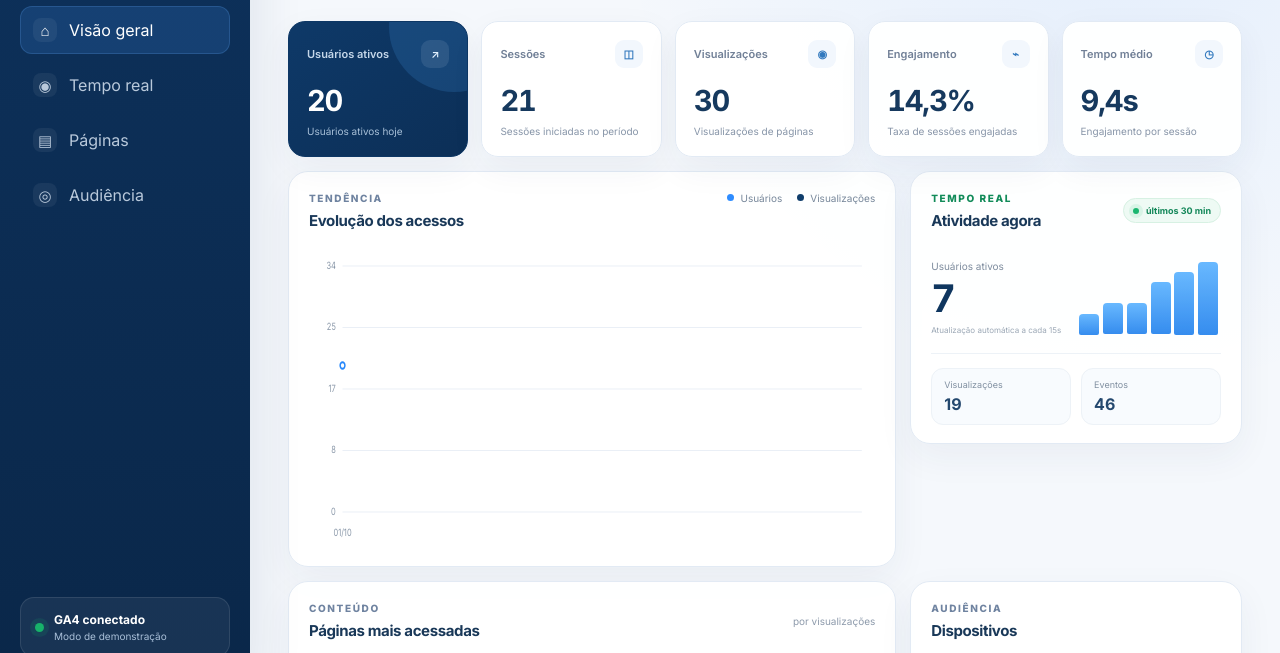
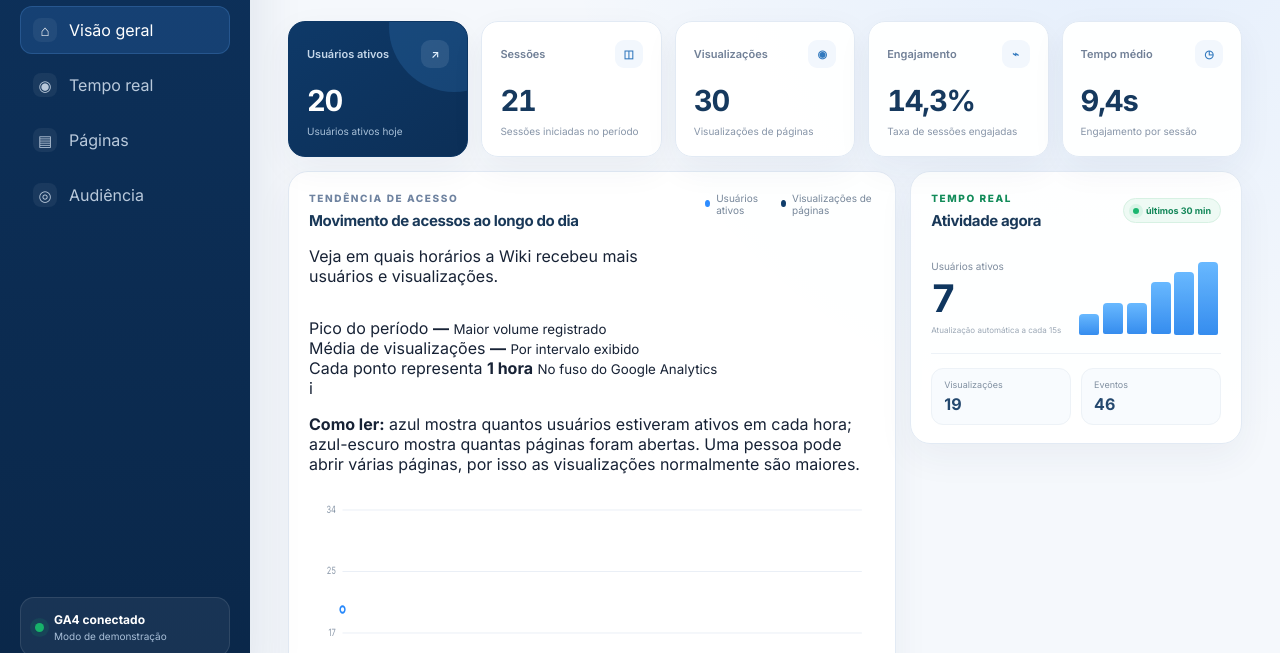
Before and after one commit to GservSetic/analytics_google_wiki_gserv, a website: page index.html in a window 1280 px wide. Shown: the part 115-768 px from the top of the page. Drawn offline with Linux system fonts and the light colour scheme; no server answers.

Commit message:
feat: tornar gráfico de acessos mais explicativo

```diff
--- a/index.html
+++ b/index.html
@@ -91,11 +91,45 @@
 
       <section class="dashboard-grid">
         <article class="panel chart-panel">
-          <div class="panel-header">
-            <div><p class="panel-kicker">TENDÊNCIA</p><h2>Evolução dos acessos</h2></div>
-            <div class="legend"><span><i class="dot blue"></i>Usuários</span><span><i class="dot navy"></i>Visualizações</span></div>
+          <div class="panel-header chart-header">
+            <div>
+              <p class="panel-kicker">TENDÊNCIA DE ACESSO</p>
+              <h2 id="trendTitle">Movimento de acessos ao longo do dia</h2>
+              <p class="chart-subtitle" id="trendSubtitle">Veja em quais horários a Wiki recebeu mais usuários e visualizações.</p>
+            </div>
+            <div class="legend chart-legend">
+              <span><i class="dot blue"></i>Usuários ativos</span>
+              <span><i class="dot navy"></i>Visualizações de páginas</span>
+            </div>
           </div>
-          <div class="chart-wrap"><svg id="trendChart" viewBox="0 0 760 300" preserveAspectRatio="none" role="img" aria-label="Gráfico de evolução dos acessos"></svg></div>
+
+          <div class="trend-insights" aria-label="Resumo do gráfico">
+            <div class="trend-insight">
+              <span class="trend-insight-label">Pico do período</span>
+              <strong id="trendPeak">—</strong>
+              <small id="trendPeakDetail">Maior volume registrado</small>
+            </div>
+            <div class="trend-insight">
+              <span class="trend-insight-label">Média de visualizações</span>
+              <strong id="trendAverage">—</strong>
+              <small id="trendAverageDetail">Por intervalo exibido</small>
+            </div>
+            <div class="trend-insight">
+              <span class="trend-insight-label">Cada ponto representa</span>
+              <strong id="trendInterval">1 hora</strong>
+              <small id="trendIntervalDetail">No fuso do Google Analytics</small>
+            </div>
+          </div>
+
+          <div class="chart-explainer">
+            <span class="chart-explainer-icon">i</span>
+            <p id="trendExplanation"><strong>Como ler:</strong> azul mostra quantos usuários estiveram ativos em cada hora; azul-escuro mostra quantas páginas foram abertas. Uma pessoa pode abrir várias páginas, por isso as visualizações normalmente são maiores.</p>
+          </div>
+
+          <div class="chart-wrap">
+            <svg id="trendChart" viewBox="0 0 760 300" preserveAspectRatio="none" role="img" aria-label="Gráfico de evolução dos acessos"></svg>
+            <div class="chart-tooltip" id="chartTooltip" aria-hidden="true"></div>
+          </div>
         </article>
 
         <article class="panel realtime-panel">
```
